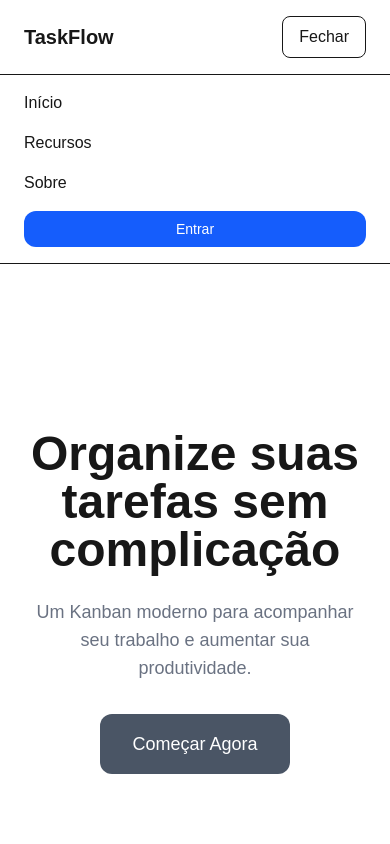
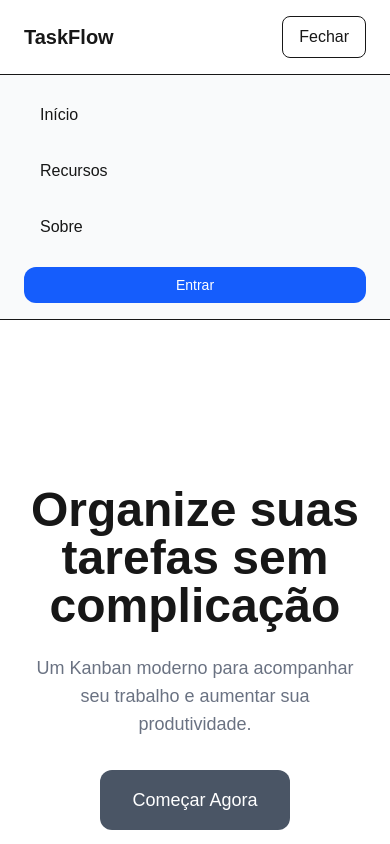
Before and after one commit to jorge-pires/projeto-kanban, a Next.js app: page / in a window 390 px wide. Both pictures are taken after a click on the button "Menu". Shown: the top 844 px of the page. Built offline with nearby package versions, Linux system fonts and the light colour scheme.

Commit message:
style: improve mobile navigation appearance

```diff
--- a/components/landing/navbar.tsx
+++ b/components/landing/navbar.tsx
@@ -46,12 +46,12 @@ export function Navbar() {
       </div>
 
       {isMenuOpen && (
-        <nav className="border-t px-6 py-4 md:hidden">
-          <div className="mx-auto flex max-w-6xl flex-col gap-4">
+        <nav className="border-t bg-gray-50 px-6 py-4 md:hidden">
+          <div className="mx-auto flex max-w-6xl flex-col gap-2">
             <a
               href="#home"
               onClick={() => setIsMenuOpen(false)}
-              className="hover:text-blue-600"
+              className="w-full rounded-lg px-4 py-3 transition hover:bg-gray-200 hover:text-blue-600"
             >
               Início
             </a>
@@ -59,7 +59,7 @@ export function Navbar() {
             <a
               href="#features"
               onClick={() => setIsMenuOpen(false)}
-              className="hover:text-blue-600"
+              className="w-full rounded-lg px-4 py-3 transition hover:bg-gray-200 hover:text-blue-600"
             >
               Recursos
             </a>
@@ -67,12 +67,18 @@ export function Navbar() {
             <a
               href="#about"
               onClick={() => setIsMenuOpen(false)}
-              className="hover:text-blue-600"
+              className="w-full rounded-lg px-4 py-3 transition hover:bg-gray-200 hover:text-blue-600"
             >
               Sobre
             </a>
 
-            <Button text="Entrar" variant="primary" size="sm" />
+            <Button
+              text="Entrar"
+              variant="primary"
+              size="sm"
+              className="mt-2 w-full"
+              onClick={() => setIsMenuOpen(false)}
+            />
           </div>
         </nav>
       )}
```
